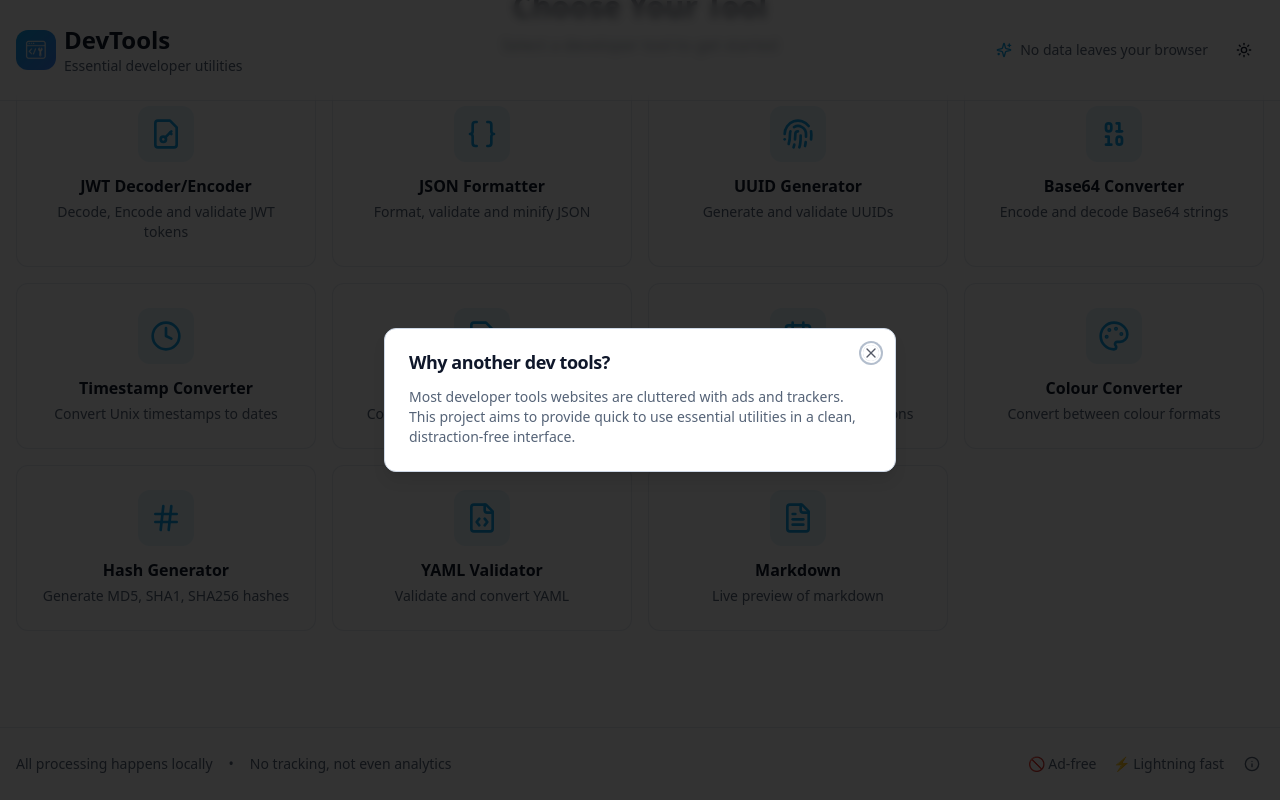
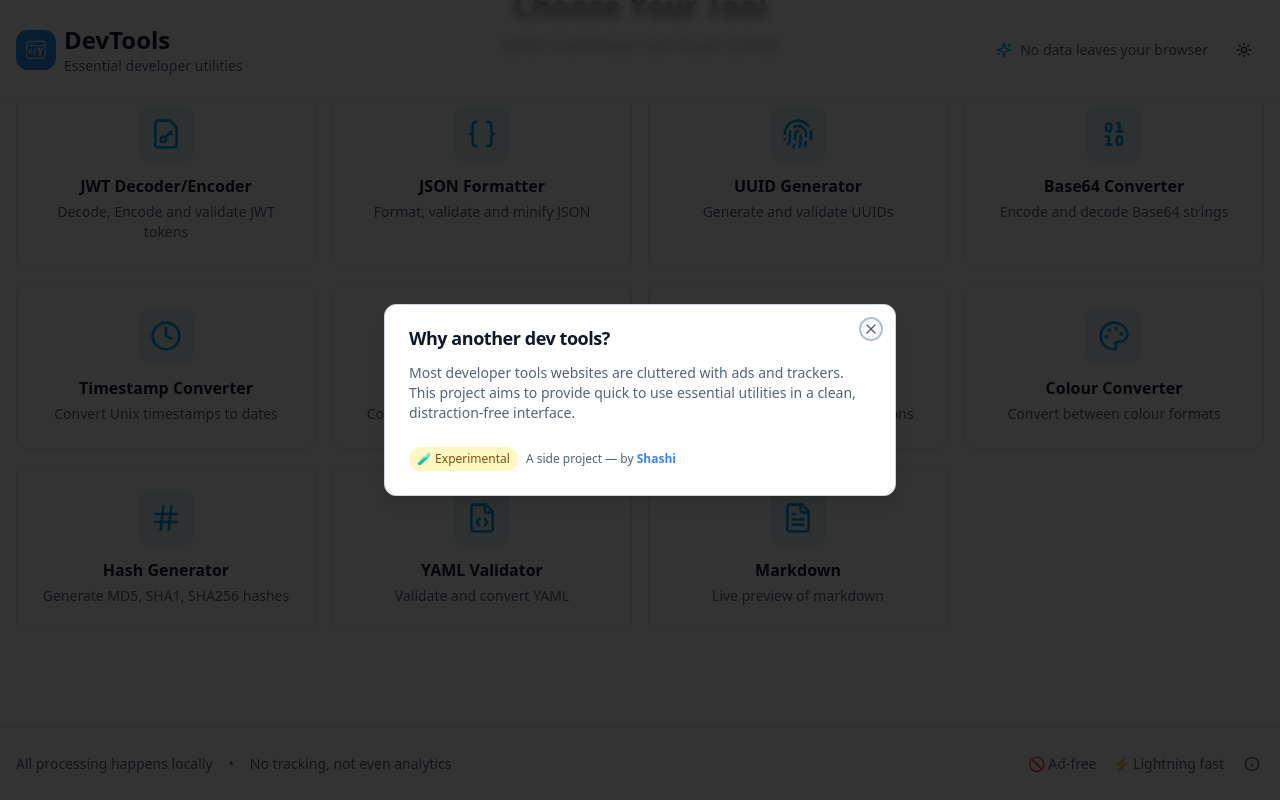
Before and after one commit to gammabowl/try-devutils, a React (Vite) app: page / in a window 1280 px wide. Both pictures are taken after a click on the button 1252 px from the left and 908 px from the top of the page. Shown: the part 144-944 px from the top of the page. Built offline with nearby package versions, Linux system fonts and the light colour scheme.

Commit message:
Update Index.tsx

```diff
--- a/src/pages/Index.tsx
+++ b/src/pages/Index.tsx
@@ -187,6 +187,22 @@ const Index = () => {
                     <p>
                       Most developer tools websites are cluttered with ads and trackers. This project aims to provide quick to use essential utilities in a clean, distraction-free interface.
                     </p>
+                   <p className="text-xs text-muted-foreground flex items-center gap-2 pt-2">
+                    <span className="inline-block px-2 py-1 bg-yellow-100 text-yellow-800 rounded-full font-medium">
+                      🧪 Experimental
+                    </span>
+                    <span>
+                      A side project — by{' '}
+                      <a
+                        href="https://x.com/gammabowl"
+                        target="_blank"
+                        rel="noopener noreferrer"
+                        className="text-blue-500 hover:underline font-semibold"
+                      >
+                        Shashi
+                      </a>
+                    </span>
+                  </p>
                   </div>
                 </DialogContent>
               </Dialog>
```
